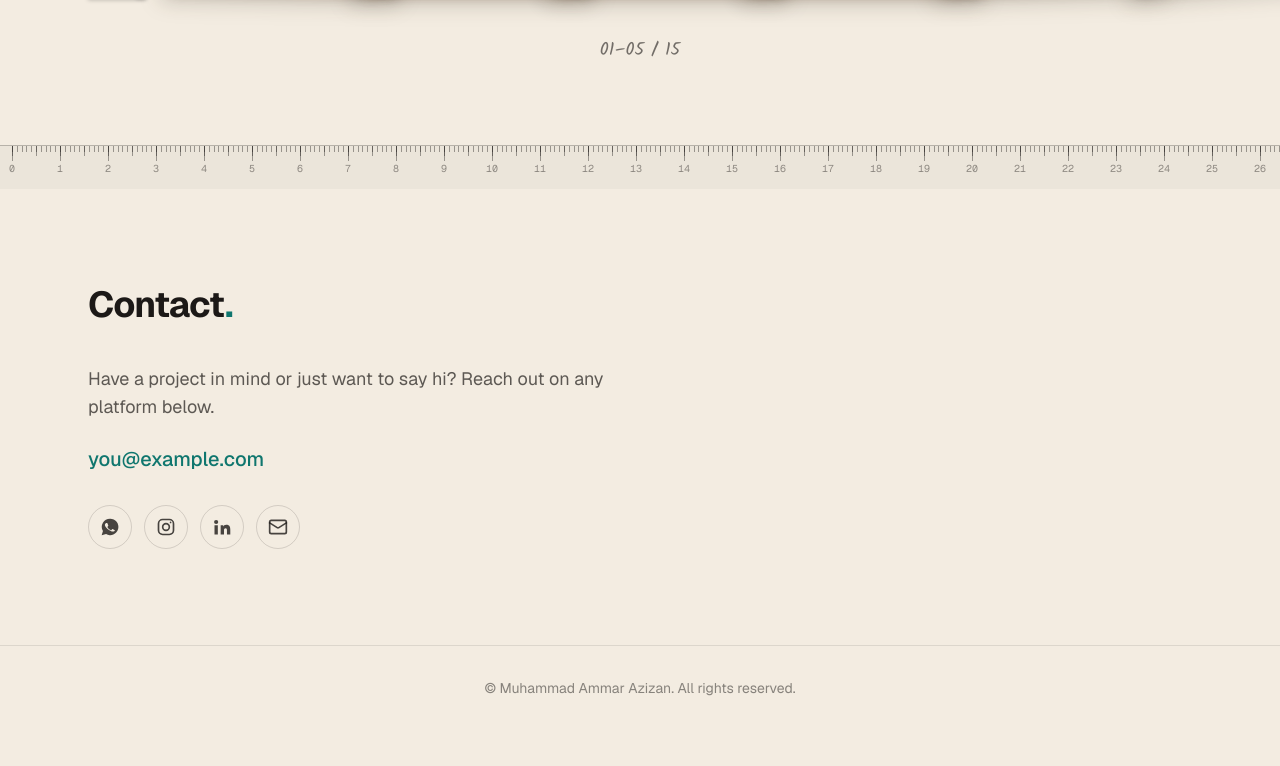
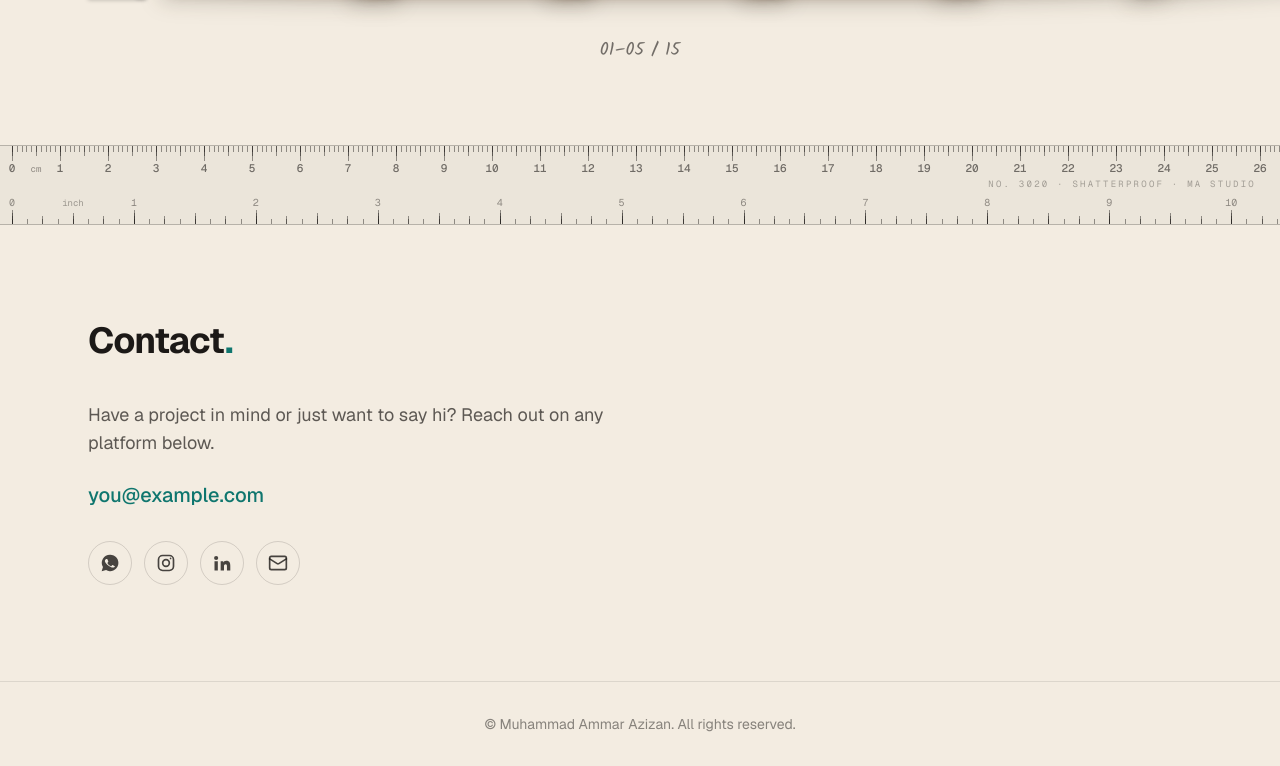
Before and after one commit to muhdammar-azizan/muhdammar-azizan-portfolio, a Next.js app: page / in a window 1280 px wide. Shown: the part 1749-2515 px from the top of the page. Before the commit the page ends 2479 px from the top, so only its background shows below. Built offline with nearby package versions, Linux system fonts and the light colour scheme.

Commit message:
Add inch scale, unit labels and printed details to the projects ruler

```diff
--- a/src/app/globals.css
+++ b/src/app/globals.css
@@ -99,24 +99,43 @@ html.theme-switching *::after {
   box-shadow: 0 2px 4px rgba(0, 0, 0, 0.25);
 }
 
-/* Ruler at the bottom of the projects section. Marks hang down from the top edge.
-   --cm is one centimetre on the ruler; millimetre marks are a tenth of it. */
+/* Ruler at the bottom of the projects section.
+   Centimetre marks hang down from the top edge; inch marks rise from the bottom edge.
+   --cm is one centimetre on the ruler, --inch is 2.54 of those. */
 .ruler {
   --cm: 48px;
+  --inch: calc(var(--cm) * 2.54);
   /* Leave room so the "0" is not cut off at the screen edge. */
   --ruler-start: 12px;
-  --tick: color-mix(in srgb, var(--foreground) 40%, transparent);
+  --tick: color-mix(in srgb, var(--foreground) 45%, transparent);
   background-color: color-mix(in srgb, var(--foreground) 3%, transparent);
   background-image:
+    /* centimetre side (top) */
     repeating-linear-gradient(90deg, var(--tick) 0 1px, transparent 1px calc(var(--cm) / 10)),
     repeating-linear-gradient(90deg, var(--tick) 0 1px, transparent 1px calc(var(--cm) / 2)),
-    repeating-linear-gradient(90deg, var(--tick) 0 1px, transparent 1px var(--cm));
+    repeating-linear-gradient(90deg, var(--tick) 0 1px, transparent 1px var(--cm)),
+    /* inch side (bottom): eighths, quarters, halves and whole inches */
+    repeating-linear-gradient(90deg, var(--tick) 0 1px, transparent 1px calc(var(--inch) / 8)),
+    repeating-linear-gradient(90deg, var(--tick) 0 1px, transparent 1px calc(var(--inch) / 4)),
+    repeating-linear-gradient(90deg, var(--tick) 0 1px, transparent 1px calc(var(--inch) / 2)),
+    repeating-linear-gradient(90deg, var(--tick) 0 1px, transparent 1px var(--inch));
   background-size:
     100% 6px,
     100% 10px,
-    100% 15px;
+    100% 15px,
+    100% 5px,
+    100% 8px,
+    100% 11px,
+    100% 14px;
   background-repeat: no-repeat;
-  background-position: var(--ruler-start) 0;
+  background-position:
+    var(--ruler-start) 0,
+    var(--ruler-start) 0,
+    var(--ruler-start) 0,
+    var(--ruler-start) 100%,
+    var(--ruler-start) 100%,
+    var(--ruler-start) 100%,
+    var(--ruler-start) 100%;
 }
 
 /* Lined notebook paper with a red margin line. Line spacing follows --line. */
--- a/src/components/Projects.tsx
+++ b/src/components/Projects.tsx
@@ -244,22 +244,52 @@ function Bookend({ side }: { side: "start" | "end" }) {
   );
 }
 
-// Number of centimetre marks on the ruler; enough to cover very wide screens.
+// Number of centimetre and inch marks on the ruler; enough to cover very wide screens.
 const RULER_CM = 70;
+const RULER_IN = 28;
 
-// Full-width ruler with millimetre, half-centimetre and centimetre marks, numbered every centimetre.
+// Full-width ruler like a real one: centimetres along the top edge, inches along the bottom edge,
+// and a little printed text in the middle.
 function Ruler() {
   return (
-    <div aria-hidden="true" className="ruler relative mt-20 h-11 w-full select-none overflow-hidden border-t border-foreground/25">
+    <div
+      aria-hidden="true"
+      className="ruler relative mt-20 h-20 w-full select-none overflow-hidden border-y border-foreground/25"
+    >
+      {/* Centimetre numbers under the top marks */}
       {Array.from({ length: RULER_CM }, (_, cm) => (
         <span
-          key={cm}
-          className="absolute top-[18px] -translate-x-1/2 font-mono text-[10px] leading-none text-foreground/45"
+          key={`cm-${cm}`}
+          className="absolute top-[17px] -translate-x-1/2 font-mono text-[11px] font-medium leading-none text-foreground/60"
           style={{ left: `calc(var(--ruler-start) + var(--cm) * ${cm})` }}
         >
           {cm}
         </span>
       ))}
+
+      {/* Inch numbers above the bottom marks */}
+      {Array.from({ length: RULER_IN }, (_, inch) => (
+        <span
+          key={`in-${inch}`}
+          className="absolute bottom-[16px] -translate-x-1/2 font-mono text-[10px] leading-none text-foreground/45"
+          style={{ left: `calc(var(--ruler-start) + var(--inch) * ${inch})` }}
+        >
+          {inch}
+        </span>
+      ))}
+
+      {/* Printed details, like on a shop-bought ruler */}
+      {/* Unit names sit in the gap between 0 and 1 on each scale */}
+      <span className="absolute top-[18px] -translate-x-1/2 font-mono text-[9px] leading-[11px] text-foreground/45" style={{ left: "calc(var(--ruler-start) + var(--cm) * 0.5)" }}>
+        cm
+      </span>
+      <span className="absolute bottom-[16px] -translate-x-1/2 font-mono text-[9px] leading-[10px] text-foreground/40" style={{ left: "calc(var(--ruler-start) + var(--inch) * 0.5)" }}>
+        inch
+      </span>
+      {/* Printed text in the empty middle band */}
+      <span className="absolute right-6 top-1/2 hidden -translate-y-1/2 font-mono text-[9px] uppercase tracking-[0.25em] text-foreground/35 sm:block">
+        No. 3020 · Shatterproof · MA Studio
+      </span>
     </div>
   );
 }
```
